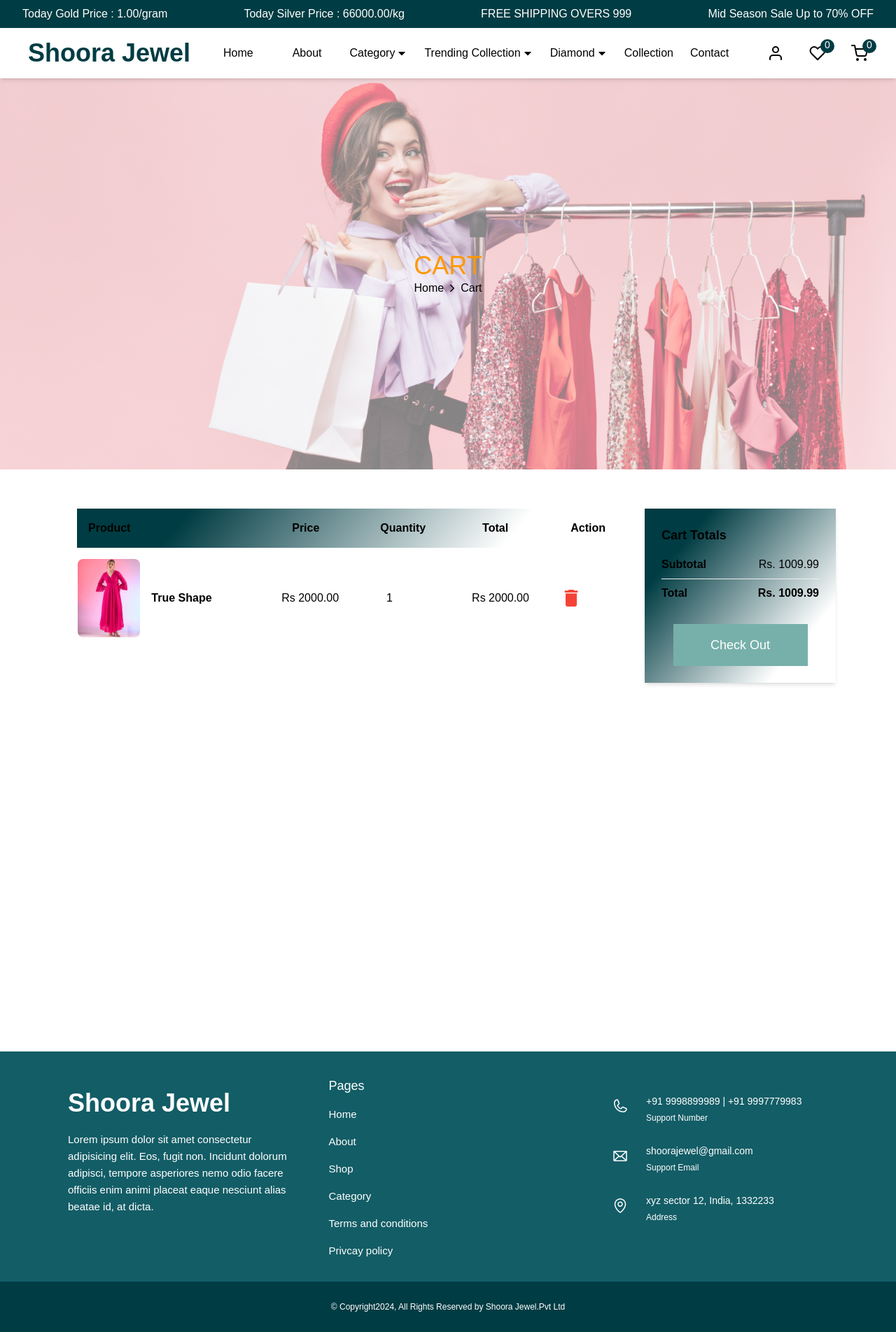
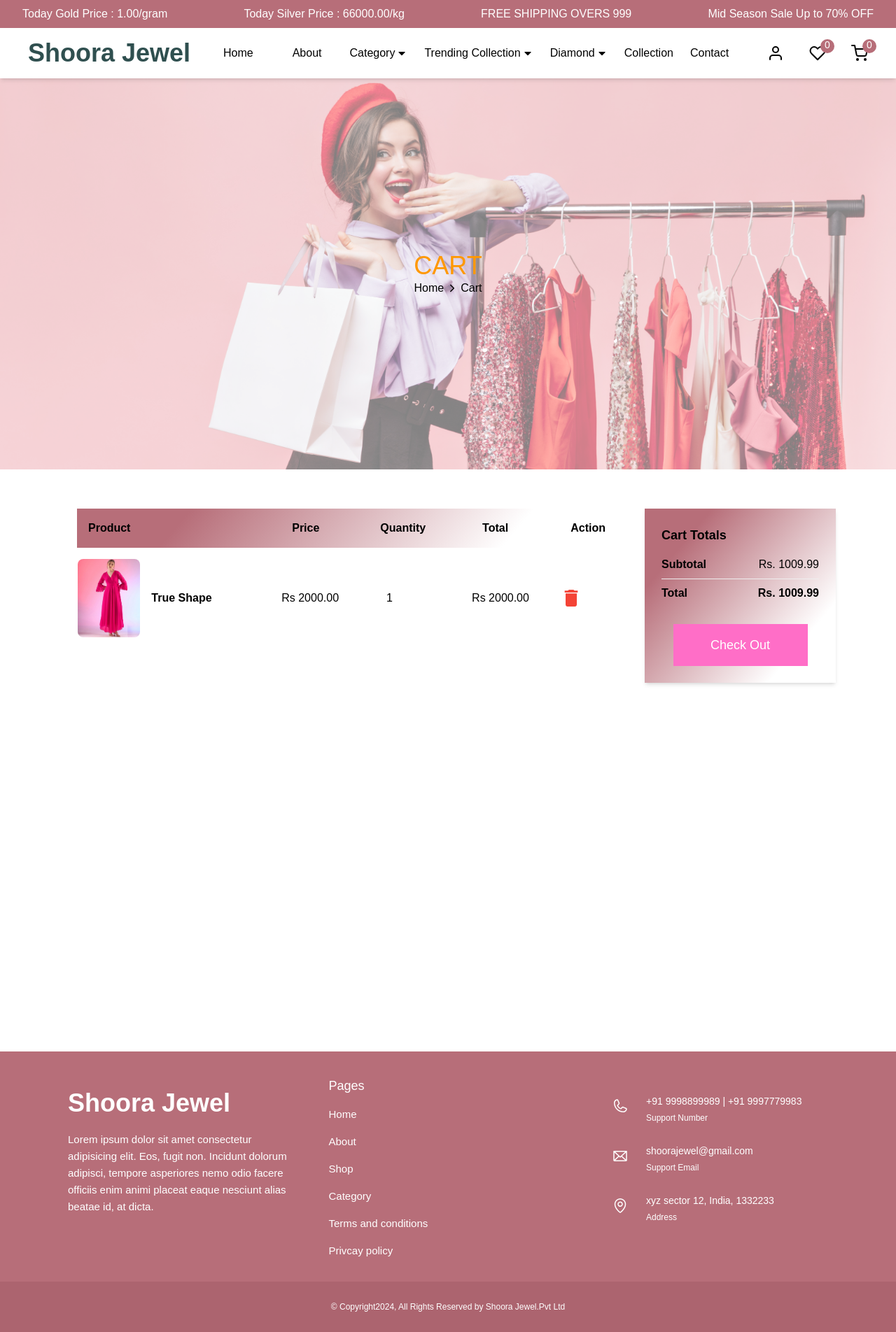
Before and after one commit to sheshbahaduryadav/shoorajewel-other, a React (Vite) app in the folder clients/: page /cart in a window 1280 px wide. Shown: the whole page at 70% size. Built offline with nearby package versions, Linux system fonts and the light colour scheme; a web font is replaced by a local one.

Commit message:
update color

```diff
--- a/clients/src/components/FeaturedProduct/FeaturedProduct.jsx
+++ b/clients/src/components/FeaturedProduct/FeaturedProduct.jsx
@@ -112,8 +112,8 @@ const FeaturedProduct = () => {
                   className="h-[280px] hover:scale-110 duration-700 transition-all w-[300px] object-cover "
                 />
                 <div className="absolute top-0 right-3 z-[999] cta rounded-full p-2"><FaRegHeart className="text-white" /></div>
-                <div className="px-2 absolute pb-5 z-[99] text-white p-2 bottom-0 banner-card w-full">
-                  <p className="font-medium mt-2">{data.title.length > 25 ? <span>{data.title.slice(0, 25)}...</span> : <span>{data.title}</span>}</p>
+                <div className="px-2 rounded-b-lg py-3 absolute  text-white p-2 bottom-0 banner-card w-full">
+                  <p className="font-medium">{data.title.length > 25 ? <span>{data.title.slice(0, 25)}...</span> : <span>{data.title}</span>}</p>
                   {/* <p className="text-sm text-gray-600">Color : {data.color}</p> */}
                 </div>
               </div>
--- a/clients/src/components/New Arrival/NewArrival.jsx
+++ b/clients/src/components/New Arrival/NewArrival.jsx
@@ -78,7 +78,7 @@ const NewArrival = () => {
                 />
                 <div className="absolute top-0 right-3 z-[999] cta rounded-full p-2 cursor-pointer"><FaRegHeart className="text-white" /></div>
 
-                <div className="px-2 absolute text-white p-2 bottom-0 banner-card w-full">
+                <div className="px-2 rounded-b-lg absolute  text-white p-2 bottom-0 banner-card w-full">
                   <p className="font-semibold">{data.title}</p>
                   {/* <p className="text-sm text-gray-600">Color : {data.color}</p> */}
                   <p className="">Price ₹ {data.price}</p>
--- a/clients/src/index.css
+++ b/clients/src/index.css
@@ -68,11 +68,11 @@ p {
 
 .cta {
   /* background-color: rgb(249, 115, 22); */
-  background-color: #77b0aa;
+  background-color: #ff6ec7;
 }
 .cta:hover {
   /* background-color: rgb(249, 115, 22); */
-  background-color: #003c43;
+  background-color: #f542b0;
 }
 body {
   font-family: "Raleway", sans-serif;
@@ -83,12 +83,12 @@ body {
   /* background-color: rgba(255, 136, 0, 0.24); */
   background-image: linear-gradient(
     130deg,
-    #003c43 20%,
+    #b76e79 20%,
     rgb(255, 255, 255) 80%
   );
 }
 .banner-card {
-  background: rgb(0, 0, 0, 0.4);
+  background: rgba(231, 84, 160, 0.5);
 }
 .sub-menu:hover {
   background-color: #e3fef7;
@@ -101,20 +101,20 @@ body {
   background: #f3f2f2;
 }
 .text-color {
-  color: #003c43;
+  color: #2f4f4f;
 }
 .text-highlight {
-  color: #77b0aa;
+  color: #b76e79;
 }
 
 .nav-strip {
-  background-color: #003c43;
+  background-color: #b76e79;
 }
 .footer {
-  background-color: #135d66;
+  background-color: #b76e79;
 }
 .sub-footer {
-  background-color: #003c43;
+  background-color: #ac646f;
 }
 
 .card-background {
```
Also changed, not shown: clients/src/assets/login-register-img/new-login-signup.webp (added).
